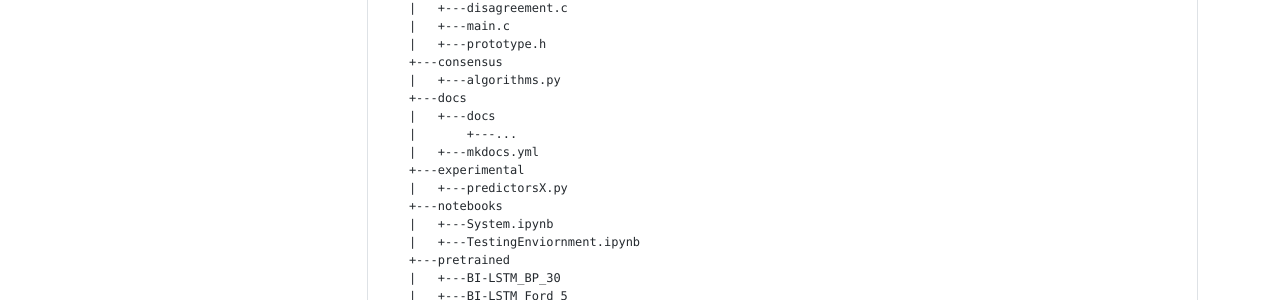
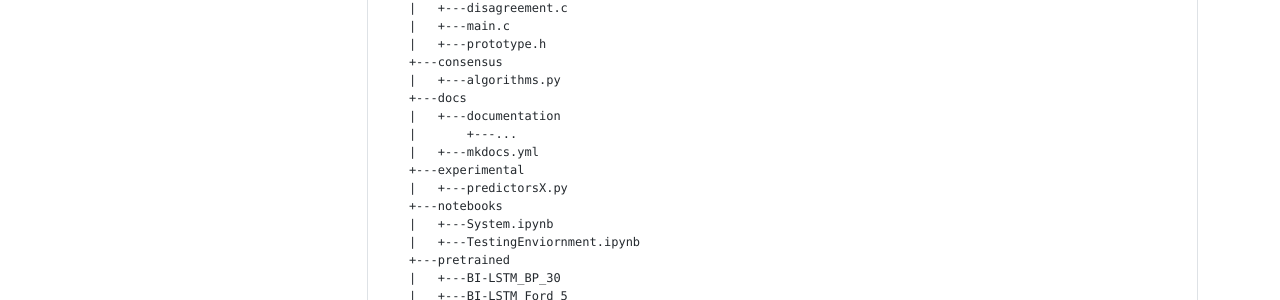
Before and after one commit to maxmekiska/arguing_predictors, an MkDocs documentation site: the page built from documentation/docs/index.md, in a window 1280 px wide and 1325 px high. Shown: the part 364-664 px from the top of the window. Built offline with MkDocs 1.6.1, drawn with Linux system fonts in a browser that asks for light colours; nearby versions of some CDN libraries; some of the changed text lies outside the part shown.

Commit message:
fixed dirtree

```diff
--- a/documentation/docs/index.md
+++ b/documentation/docs/index.md
@@ -28,7 +28,7 @@ The proof-of-concept system consists of three main parts: the pre-processing pip
     +---consensus
     |   +---algorithms.py
     +---docs
-    |   +---docs
+    |   +---documentation
     |       +---...
     |   +---mkdocs.yml
     +---experimental
```
